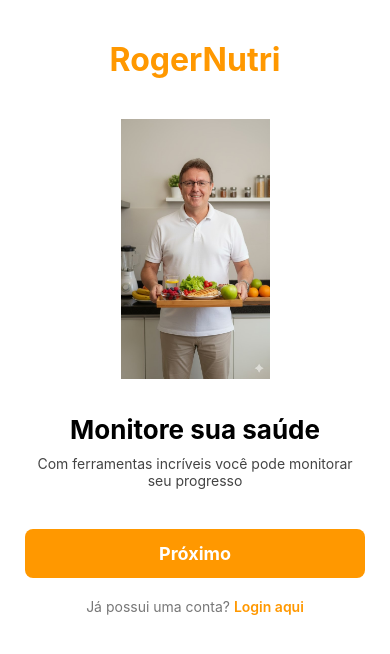
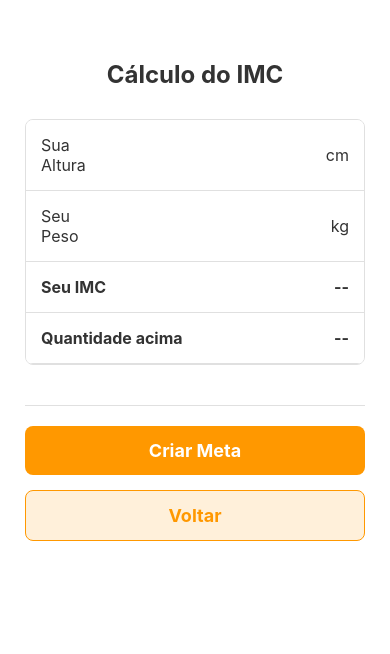
Before and after one commit to hiDaza/RogerNutri, a React Native app: screen /InformacoesUsuarioPasso2 in a window 390 px wide. Shown: the top 654 px of the page. Built offline with nearby package versions, Linux system fonts and the light colour scheme.

Commit message:
add new information screen in login step

```diff
--- a/package.json
+++ b/package.json
@@ -14,9 +14,11 @@
     "expo": "~54.0.23",
     "expo-status-bar": "~3.0.8",
     "react": "19.1.0",
+    "react-dom": "19.1.0",
     "react-native": "0.81.5",
     "react-native-safe-area-context": "^5.6.2",
-    "react-native-screens": "^4.18.0"
+    "react-native-screens": "^4.18.0",
+    "react-native-web": "^0.21.0"
   },
   "devDependencies": {
     "@react-native-community/cli": "^20.0.2",
--- a/src/assets/Routes/index.js
+++ b/src/assets/Routes/index.js
@@ -8,6 +8,9 @@ import Onboarding3 from "../pages/Onboarding/Onboarding3";
 import Login from "../pages/Login";
 import Cadastro from "../pages/Cadastro";
 import EsqueceuSenha from "../pages/EsqueceuSenha";
+import InformacoesUsuarioPasso1 from "../pages/InformacoesUsuario/Passo1";
+import InformacoesUsuarioPasso2 from "../pages/InformacoesUsuario/Passo2";
+
 
 const Stack = createNativeStackNavigator();
 
@@ -23,7 +26,8 @@ export default function Routes() {
         <Stack.Screen name="Login" component={Login} />
         <Stack.Screen name="Cadastro" component={Cadastro} />
         <Stack.Screen name="EsqueceuSenha" component={EsqueceuSenha} />
-
+        <Stack.Screen name="InformacoesUsuarioPasso1" component={InformacoesUsuarioPasso1} />
+        <Stack.Screen name="InformacoesUsuarioPasso2" component={InformacoesUsuarioPasso2} />
       </Stack.Navigator>
     </NavigationContainer>
   );
--- a/src/assets/pages/Cadastro/index.js
+++ b/src/assets/pages/Cadastro/index.js
@@ -7,7 +7,7 @@ import {
   TouchableOpacity,
 } from "react-native";
 
-export default function Cadastro({ navigation }) { // Certifique-se que navigation está nos parâmetros
+export default function Cadastro({ navigation }) {
   const [remember, setRemember] = useState(false);
 
   return (
@@ -19,10 +19,10 @@ export default function Cadastro({ navigation }) { // Certifique-se que navigati
       {/* Título */}
       <Text style={styles.title}>Cadastrar</Text>
 
-      {/* Input Nome */}
+      {/* Input Usuário (ALTERADO) */}
       <TextInput
         style={styles.input}
-        placeholder="Nome Completo"
+        placeholder="Usuário"
         placeholderTextColor="#888"
       />
 
@@ -50,16 +50,16 @@ export default function Cadastro({ navigation }) { // Certifique-se que navigati
         <Text style={styles.checkboxText}>Lembre-se de mim</Text>
       </View>
 
-      {/* Botão Cadastrar */}
-      <TouchableOpacity style={styles.button}>
+      {/* Botão Cadastrar - AGORA VAI PARA INFORMAÇÕES USUÁRIO */}
+      <TouchableOpacity
+        style={styles.button}
+        onPress={() => navigation.navigate("InformacoesUsuarioPasso1")}
+      >
         <Text style={styles.buttonText}>Cadastrar</Text>
       </TouchableOpacity>
 
-      {/* Link para Login - CORRIGIDO */}
-      <TouchableOpacity
-        style={styles.loginLink} // Adicionei um estilo específico
-        onPress={() => navigation.navigate("Login")} // Certifique-se que está chamando navigate
-      >
+      {/* Link para Login */}
+      <TouchableOpacity onPress={() => navigation.navigate("Login")}>
         <Text style={styles.footer}>
           Já tem uma conta? <Text style={styles.link}>faça login</Text>
         </Text>
@@ -131,11 +131,8 @@ const styles = StyleSheet.create({
     textAlign: "center",
     fontWeight: "bold",
   },
-  loginLink: {
+  footer: {
     marginTop: 18,
-    alignItems: "center",
-  },
-  footer: {
     textAlign: "center",
     color: "#777",
   },
--- /dev/null
+++ b/src/assets/pages/InformacoesUsuario/Passo1/index.js
@@ -0,0 +1,148 @@
+import React, { useState } from "react";
+import {
+  View,
+  Text,
+  TextInput,
+  TouchableOpacity,
+  StyleSheet
+} from "react-native";
+
+export default function InformacoesUsuarioPasso1({ navigation }) {
+  const [nomeCompleto, setNomeCompleto] = useState("");
+  const [telefone, setTelefone] = useState("");
+  const [estado, setEstado] = useState("");
+  const [objetivo, setObjetivo] = useState("");
+
+  return (
+    <View style={styles.container}>
+
+      {/* Título e Subtítulo */}
+      <Text style={styles.title}>Suas Informações</Text>
+      <Text style={styles.subtitle}>Passo 1/2</Text>
+
+      {/* Campo Nome Completo */}
+      <Text style={styles.label}>Nome Completo</Text>
+      <TextInput
+        style={styles.input}
+        placeholder="Digite seu nome completo"
+        value={nomeCompleto}
+        onChangeText={setNomeCompleto}
+      />
+
+      {/* Campo Telefone */}
+      <Text style={styles.label}>Telefone</Text>
+      <TextInput
+        style={styles.input}
+        placeholder="Digite seu telefone"
+        value={telefone}
+        onChangeText={setTelefone}
+        keyboardType="phone-pad"
+      />
+
+      {/* Campo Estado */}
+      <Text style={styles.label}>Qual seu Estado</Text>
+      <TextInput
+        style={styles.input}
+        placeholder="Digite seu estado"
+        value={estado}
+        onChangeText={setEstado}
+      />
+
+      {/* Campo Objetivo */}
+      <Text style={styles.label}>Qual seu objetivo</Text>
+      <TextInput
+        style={styles.input}
+        placeholder="Digite seu objetivo"
+        value={objetivo}
+        onChangeText={setObjetivo}
+      />
+
+      {/* Linha divisória */}
+      <View style={styles.divider} />
+
+      {/* Botão Próximo */}
+      <TouchableOpacity
+        style={styles.button}
+        onPress={() => navigation.navigate("InformacoesUsuarioPasso2")}
+      >
+        <Text style={styles.buttonText}>Próximo</Text>
+      </TouchableOpacity>
+
+      {/* Botão Voltar */}
+      <TouchableOpacity
+        style={styles.backButton}
+        onPress={() => navigation.goBack()}
+      >
+        <Text style={styles.backButtonText}>Voltar</Text>
+      </TouchableOpacity>
+
+    </View>
+  );
+}
+
+const styles = StyleSheet.create({
+  container: {
+    flex: 1,
+    backgroundColor: "#FFF",
+    paddingHorizontal: 25,
+    paddingTop: 60,
+  },
+  title: {
+    fontSize: 24,
+    fontWeight: "bold",
+    textAlign: "center",
+    marginBottom: 5,
+    color: "#333",
+  },
+  subtitle: {
+    fontSize: 16,
+    textAlign: "center",
+    marginBottom: 30,
+    color: "#666",
+  },
+  label: {
+    fontSize: 16,
+    fontWeight: "600",
+    marginBottom: 8,
+    color: "#333",
+  },
+  input: {
+    height: 45,
+    borderWidth: 1,
+    borderColor: "#ddd",
+    borderRadius: 6,
+    paddingHorizontal: 12,
+    fontSize: 15,
+    marginBottom: 20,
+  },
+  divider: {
+    height: 1,
+    backgroundColor: "#E0E0E0",
+    marginVertical: 20,
+  },
+  button: {
+    backgroundColor: "#FF9800",
+    paddingVertical: 14,
+    borderRadius: 8,
+    marginBottom: 15,
+  },
+  buttonText: {
+    color: "#FFF",
+    fontSize: 18,
+    textAlign: "center",
+    fontWeight: "bold",
+  },
+  backButton: {
+    backgroundColor: "#FFF0DA",
+    paddingVertical: 14,
+    borderRadius: 8,
+    borderWidth: 1,
+    borderColor: "#FF9800",
+  },
+  backButtonText: {
+    color: "#FF9800",
+    fontSize: 18,
+    textAlign: "center",
+    fontWeight: "bold",
+  },
+});
--- /dev/null
+++ b/src/assets/pages/InformacoesUsuario/Passo2/index.js
@@ -0,0 +1,205 @@
+import React, { useState } from "react";
+import {
+  View,
+  Text,
+  TextInput,
+  TouchableOpacity,
+  StyleSheet
+} from "react-native";
+
+export default function InformacoesUsuarioPasso2({ navigation }) {
+  const [altura, setAltura] = useState("");
+  const [peso, setPeso] = useState("");
+  const [imc, setImc] = useState(null);
+  const [categoria, setCategoria] = useState("");
+  const [quantidade, setQuantidade] = useState("");
+
+  const calcularIMC = () => {
+    if (altura && peso) {
+      const alturaMetros = parseFloat(altura) / 100;
+      const pesoNum = parseFloat(peso);
+      const imcCalculado = pesoNum / (alturaMetros * alturaMetros);
+      const imcFormatado = imcCalculado.toFixed(2);
+
+      setImc(imcFormatado);
+
+      // Determinar categoria
+      if (imcCalculado < 18.5) {
+        setCategoria("Abaixo");
+        const pesoIdealMin = 18.5 * (alturaMetros * alturaMetros);
+        setQuantidade((pesoIdealMin - pesoNum).toFixed(1) + " kg");
+      } else if (imcCalculado < 25) {
+        setCategoria("Normal");
+        setQuantidade("0 kg");
+      } else if (imcCalculado < 30) {
+        setCategoria("Sobrepeso");
+        const pesoIdealMax = 24.9 * (alturaMetros * alturaMetros);
+        setQuantidade((pesoNum - pesoIdealMax).toFixed(1) + " kg");
+      } else {
+        setCategoria("Obesidade");
+        const pesoIdealMax = 24.9 * (alturaMetros * alturaMetros);
+        setQuantidade((pesoNum - pesoIdealMax).toFixed(1) + " kg");
+      }
+    }
+  };
+
+  return (
+    <View style={styles.container}>
+
+      {/* Título */}
+      <Text style={styles.title}>Cálculo do IMC</Text>
+
+      {/* Tabela de informações */}
+      <View style={styles.table}>
+        <View style={styles.row}>
+          <Text style={styles.cellLabel}>Sua Altura</Text>
+          <TextInput
+            style={styles.cellValue}
+            placeholder="cm"
+            value={altura}
+            onChangeText={setAltura}
+            keyboardType="numeric"
+            onBlur={calcularIMC}
+          />
+        </View>
+
+        <View style={styles.row}>
+          <Text style={styles.cellLabel}>Seu Peso</Text>
+          <TextInput
+            style={styles.cellValue}
+            placeholder="kg"
+            value={peso}
+            onChangeText={setPeso}
+            keyboardType="numeric"
+            onBlur={calcularIMC}
+          />
+        </View>
+
+        <View style={styles.row}>
+          <Text style={styles.cellLabelBold}>Seu IMC</Text>
+          <Text style={styles.cellValueBold}>
+            {imc ? `${imc} (${categoria})` : "--"}
+          </Text>
+        </View>
+
+        <View style={styles.row}>
+          <Text style={styles.cellLabelBold}>Quantidade {categoria === "Abaixo" ? "abaixo" : "acima"}</Text>
+          <Text style={styles.cellValueBold}>
+            {quantidade || "--"}
+          </Text>
+        </View>
+      </View>
+
+      {/* Linha divisória */}
+      <View style={styles.divider} />
+
+      {/* Botão Criar Meta */}
+      <TouchableOpacity
+        style={styles.primaryButton}
+        onPress={() => {
+          // Aqui você pode adicionar a lógica para criar a meta
+          // e navegar para a próxima tela (ex: Tela Principal)
+          // navigation.navigate("TelaPrincipal");
+        }}
+      >
+        <Text style={styles.primaryButtonText}>Criar Meta</Text>
+      </TouchableOpacity>
+
+      {/* Botão Voltar */}
+      <TouchableOpacity
+        style={styles.backButton}
+        onPress={() => navigation.goBack()}
+      >
+        <Text style={styles.backButtonText}>Voltar</Text>
+      </TouchableOpacity>
+
+    </View>
+  );
+}
+
+const styles = StyleSheet.create({
+  container: {
+    flex: 1,
+    backgroundColor: "#FFF",
+    paddingHorizontal: 25,
+    paddingTop: 60,
+  },
+  title: {
+    fontSize: 24,
+    fontWeight: "bold",
+    textAlign: "center",
+    marginBottom: 30,
+    color: "#333",
+  },
+  table: {
+    borderWidth: 1,
+    borderColor: "#E0E0E0",
+    borderRadius: 8,
+    overflow: "hidden",
+    marginBottom: 20,
+  },
+  row: {
+    flexDirection: "row",
+    justifyContent: "space-between",
+    alignItems: "center",
+    paddingVertical: 15,
+    paddingHorizontal: 15,
+    borderBottomWidth: 1,
+    borderBottomColor: "#E0E0E0",
+    backgroundColor: "#FFF",
+  },
+  cellLabel: {
+    fontSize: 16,
+    color: "#333",
+    flex: 1,
+  },
+  cellLabelBold: {
+    fontSize: 16,
+    fontWeight: "bold",
+    color: "#333",
+    flex: 1,
+  },
+  cellValue: {
+    fontSize: 16,
+    color: "#333",
+    textAlign: "right",
+    flex: 1,
+  },
+  cellValueBold: {
+    fontSize: 16,
+    fontWeight: "bold",
+    color: "#333",
+    textAlign: "right",
+    flex: 1,
+  },
+  divider: {
+    height: 1,
+    backgroundColor: "#E0E0E0",
+    marginVertical: 20,
+  },
+  primaryButton: {
+    backgroundColor: "#FF9800",
+    paddingVertical: 14,
+    borderRadius: 8,
+    marginBottom: 15,
+  },
+  primaryButtonText: {
+    color: "#FFF",
+    fontSize: 18,
+    textAlign: "center",
+    fontWeight: "bold",
+  },
+  backButton: {
+    backgroundColor: "#FFF0DA",
+    paddingVertical: 14,
+    borderRadius: 8,
+    borderWidth: 1,
+    borderColor: "#FF9800",
+  },
+  backButtonText: {
+    color: "#FF9800",
+    fontSize: 18,
+    textAlign: "center",
+    fontWeight: "bold",
+  },
+});
```
Also changed, not shown: 1 other file (tests, documents, lock files or other folders).
